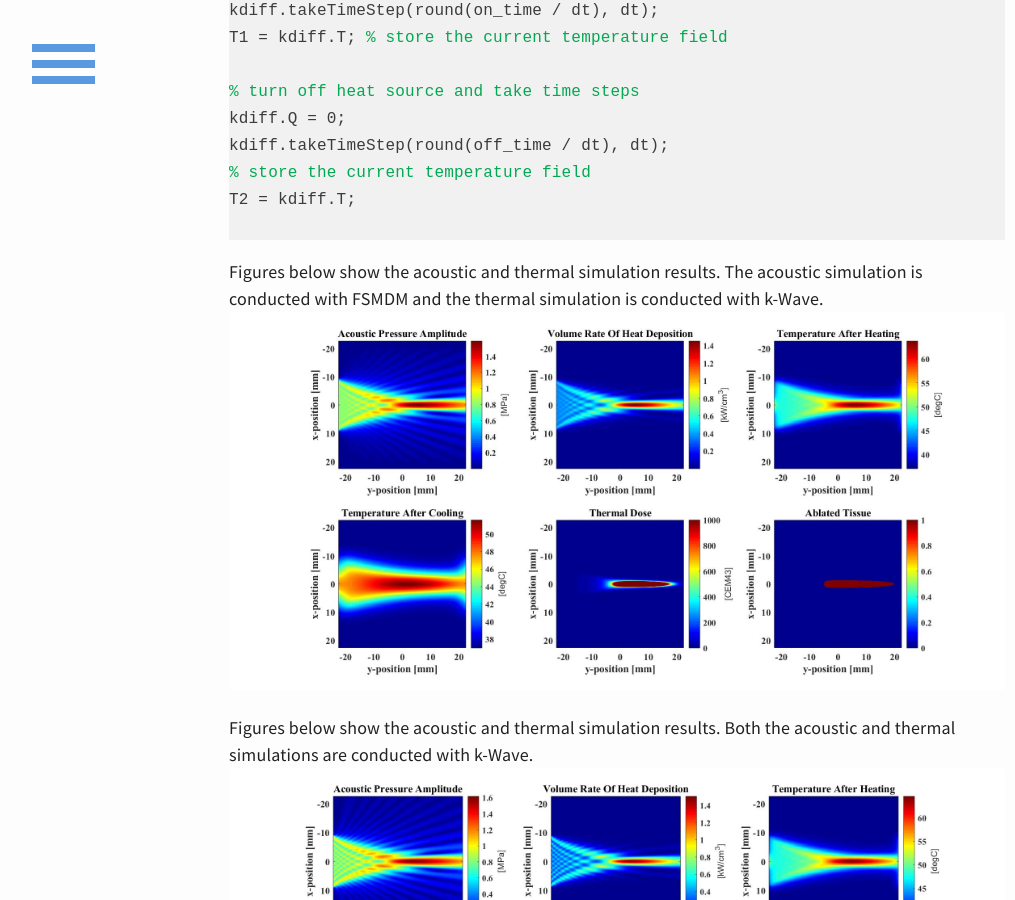
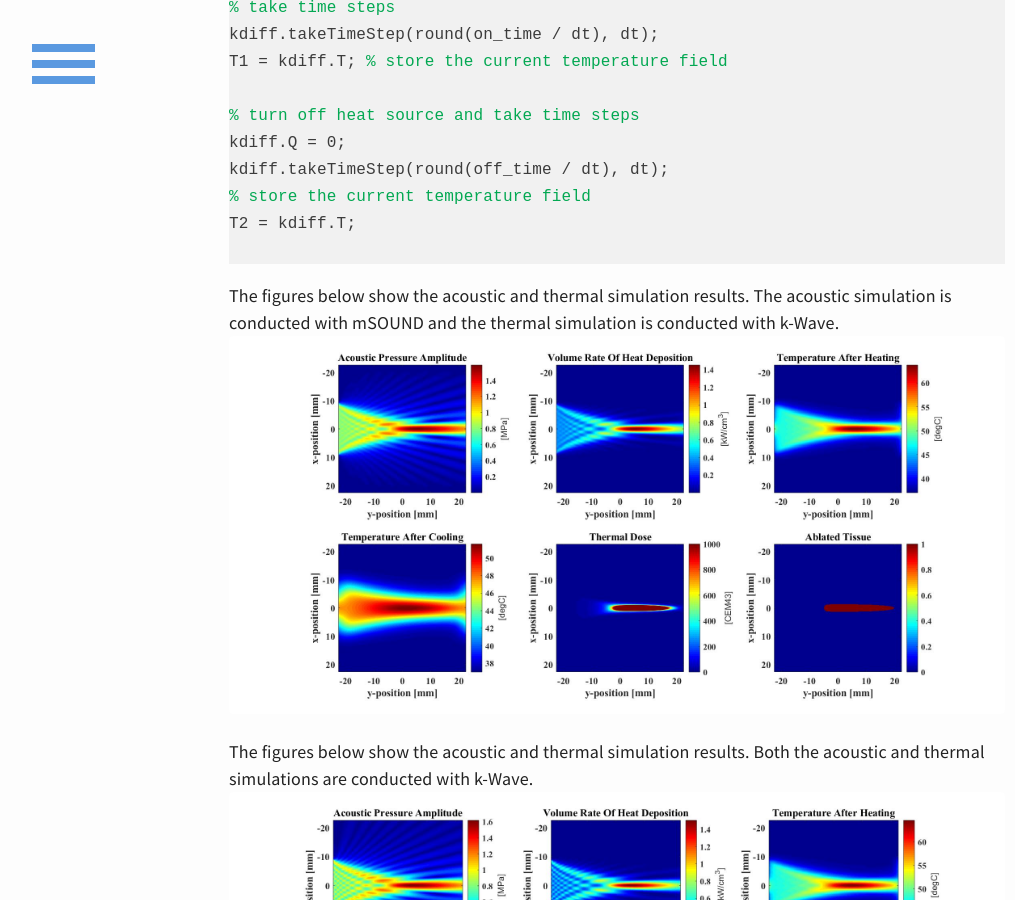
Before and after one commit to m-SOUND/mSOUND, a Jekyll site: the page built from _posts/2019-07-21-combine-k-Wave-diffusion.html, in a window 1280 px wide and 900 px high, scrolled down 2435 px. Shown: the whole window, without its empty margins (23-1038 px from the left). Built offline with Jekyll 4.4.1, drawn with Linux system fonts in a browser that asks for light colours; some of the changed text lies outside the part shown.

Commit message:
Update 2019-07-21-combine-k-Wave-diffusion.html

```diff
--- a/_posts/2019-07-21-combine-k-Wave-diffusion.html
+++ b/_posts/2019-07-21-combine-k-Wave-diffusion.html
@@ -15,7 +15,11 @@
 <h6>Acoustic simulation</h6>
 <hr>
 <p>
-The acoustic simulation is first conducted with function <a href="/mSOUND/function.html#Forward2D_fund">Forward2D_fund</a>.
+The acoustic simulation is first conducted with function
+<a href="/mSOUND/function.html#Forward2D_fund">Forward2D_fund</a>,
+to generate the pressure field P_fundamental for the subsequent thermal simulation.
+In the thermal simulation, the pressure on the source plane will be excluded.
+
 Then we need to extract the pressure amplitdue from the acoustic simulation result
 <span style="background-color:#f1f1f1">P_fundamental</span>. The output pressure
 <span style="background-color:#f1f1f1">P_fundamental</span> includes the values at the source plane. In the thermal simulation,
@@ -37,7 +41,7 @@
 
 p0 = 0.8e6; <font color="#03a852">% pressure magnitude at the source [Pa]</font>
 fc = 1.0e6;	<font color="#03a852">% fundamental frequency	[Hz]</font>
-omegac = 2*pi*fc; <font color="#03a852">% angular frquency [rad/s]</font>
+omega_c = 2*pi*fc; <font color="#03a852">% angular frquency [rad/s]</font>
 source_p = p0*exp(1i*omegac*delay);  <font color="#03a852">% define the pulse</font>
 source_p(abs(mgrid.x)>TR_radius) = 0;
 
@@ -52,9 +56,9 @@
 medium.absorb_gamma = 0.5;
 medium.absorb_alpha = 0.05;
 
-<font color="#03a852">% forward propagation of the fundamental pressure</font>
-P_fundamental = Forward2D_fund(mgrid, medium, excit_p, omega_c, 0, 'NRL');
-<font color="#03a852">% extract the pressure amplitude and exclude the values at the source plane</font>
+<font color="#03a852">% forward wave propagation </font>
+P_fundamental = Forward2D_fund(mgrid, medium, source_p, omega_c, 0, 'NRL');
+<font color="#03a852">% extract the pressure amplitude and exclude the values on the source plane</font>
 p = abs(P_fundamental(:,2:end));
 </code>  </pre>
 </p>
@@ -97,12 +101,12 @@
 T2 = kdiff.T;
 </code>  </pre>
 
-Figures below show the acoustic and thermal simulation results. The acoustic simulation is conducted with FSMDM and the
-thermal simulation is conducted with k-Wave.
+The figures below show the acoustic and thermal simulation results. The acoustic simulation is conducted
+with mSOUND and the thermal simulation is conducted with k-Wave.
 <img src="/mSOUND/img/FSMDM2D_thermal.jpg" alt="The resulting pressure, volume rate of heat deposition,
                                                             temperature field, thermal dose, and ablation volume">
 
-Figures below show the acoustic and thermal simulation results. Both the acoustic and thermal simulations are
+The figures below show the acoustic and thermal simulation results. Both the acoustic and thermal simulations are
 conducted with k-Wave.
 <img src="/mSOUND/img/kwave2D_thermal.jpg" alt="The resulting pressure, volume rate of heat deposition,
                                                             temperature field, thermal dose, and ablation volume">
```
